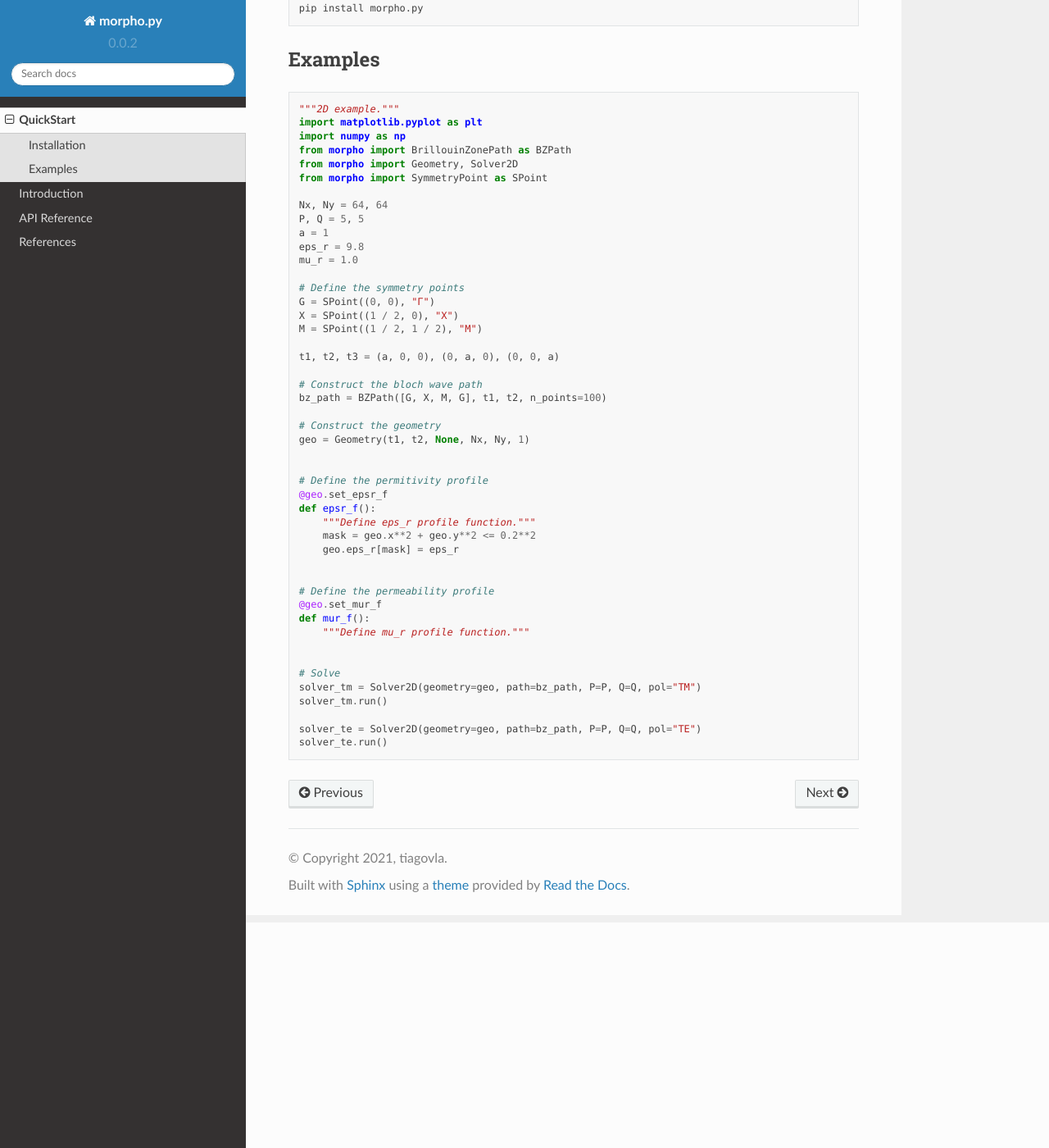
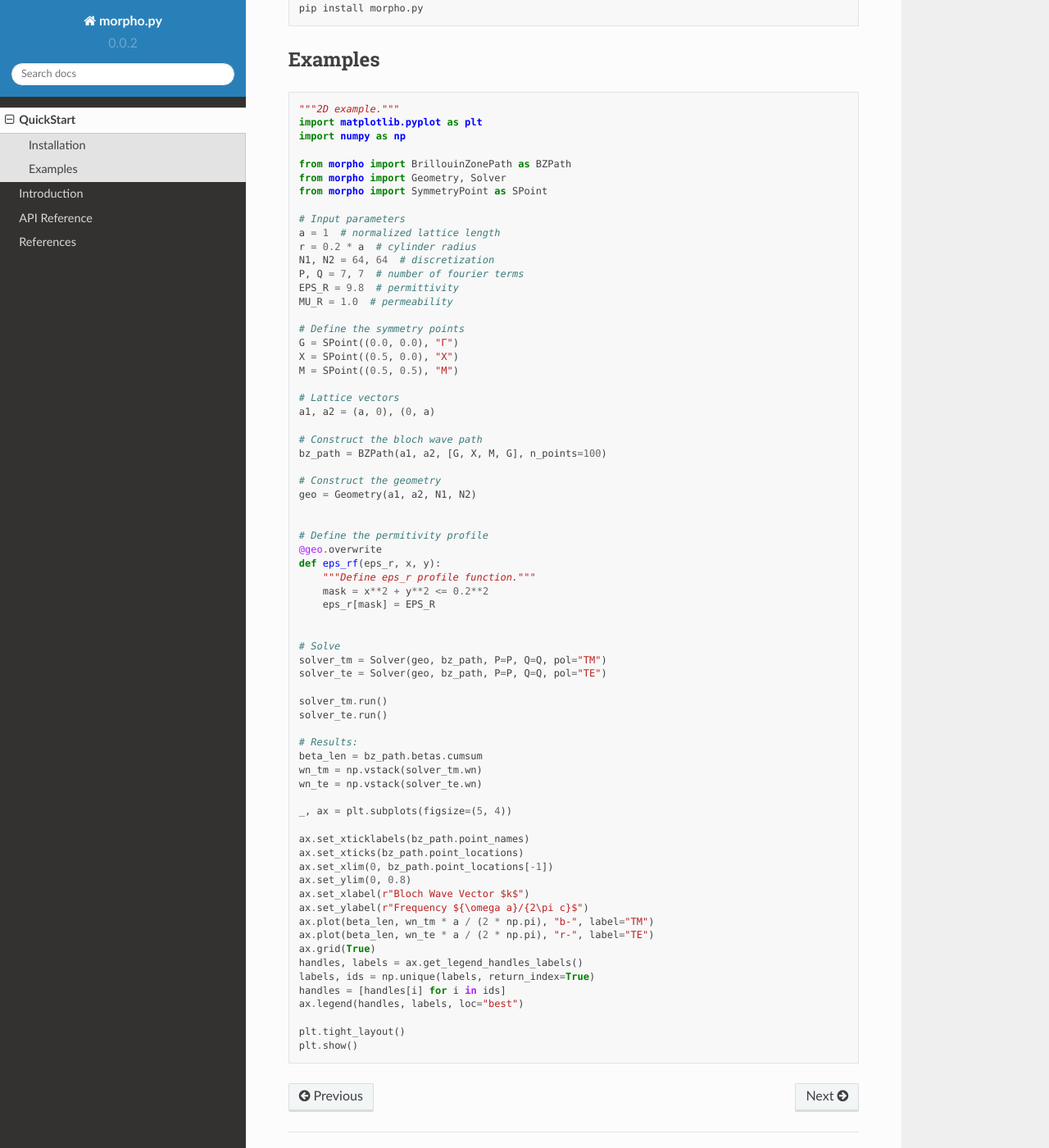
Before and after one commit to tiagovla/morpho.py, a Sphinx documentation site: the page built from docs/quickstart.rst, in a window 1280 px wide and 1400 px high, scrolled down 275 px. Shown: the whole window at 82% size. Built offline with Sphinx 7.4.7 and the Read the Docs theme 2.0.0, drawn with Linux system fonts in a browser that asks for light colours.

Commit message:
Updated docs example.

```diff
--- a/docs/quickstart.rst
+++ b/docs/quickstart.rst
@@ -15,50 +15,72 @@ Examples
 
 .. code-block:: python
 
-   """2D example."""
-   import matplotlib.pyplot as plt
-   import numpy as np
-   from morpho import BrillouinZonePath as BZPath
-   from morpho import Geometry, Solver2D
-   from morpho import SymmetryPoint as SPoint
+    """2D example."""
+    import matplotlib.pyplot as plt
+    import numpy as np
 
-   Nx, Ny = 64, 64
-   P, Q = 5, 5
-   a = 1
-   eps_r = 9.8
-   mu_r = 1.0
+    from morpho import BrillouinZonePath as BZPath
+    from morpho import Geometry, Solver
+    from morpho import SymmetryPoint as SPoint
 
-   # Define the symmetry points
-   G = SPoint((0, 0), "Γ")
-   X = SPoint((1 / 2, 0), "X")
-   M = SPoint((1 / 2, 1 / 2), "M")
+    # Input parameters
+    a = 1  # normalized lattice length
+    r = 0.2 * a  # cylinder radius
+    N1, N2 = 64, 64  # discretization
+    P, Q = 7, 7  # number of fourier terms
+    EPS_R = 9.8  # permittivity
+    MU_R = 1.0  # permeability
 
-   t1, t2, t3 = (a, 0, 0), (0, a, 0), (0, 0, a)
+    # Define the symmetry points
+    G = SPoint((0.0, 0.0), "Γ")
+    X = SPoint((0.5, 0.0), "X")
+    M = SPoint((0.5, 0.5), "M")
 
-   # Construct the bloch wave path
-   bz_path = BZPath([G, X, M, G], t1, t2, n_points=100)
+    # Lattice vectors
+    a1, a2 = (a, 0), (0, a)
 
-   # Construct the geometry
-   geo = Geometry(t1, t2, None, Nx, Ny, 1)
+    # Construct the bloch wave path
+    bz_path = BZPath(a1, a2, [G, X, M, G], n_points=100)
+
+    # Construct the geometry
+    geo = Geometry(a1, a2, N1, N2)
 
 
-   # Define the permitivity profile
-   @geo.set_epsr_f
-   def epsr_f():
-       """Define eps_r profile function."""
-       mask = geo.x**2 + geo.y**2 <= 0.2**2
-       geo.eps_r[mask] = eps_r
+    # Define the permitivity profile
+    @geo.overwrite
+    def eps_rf(eps_r, x, y):
+        """Define eps_r profile function."""
+        mask = x**2 + y**2 <= 0.2**2
+        eps_r[mask] = EPS_R
 
 
-   # Define the permeability profile
-   @geo.set_mur_f
-   def mur_f():
-       """Define mu_r profile function."""
+    # Solve
+    solver_tm = Solver(geo, bz_path, P=P, Q=Q, pol="TM")
+    solver_te = Solver(geo, bz_path, P=P, Q=Q, pol="TE")
 
+    solver_tm.run()
+    solver_te.run()
 
-   # Solve
-   solver_tm = Solver2D(geometry=geo, path=bz_path, P=P, Q=Q, pol="TM")
-   solver_tm.run()
+    # Results:
+    beta_len = bz_path.betas.cumsum
+    wn_tm = np.vstack(solver_tm.wn)
+    wn_te = np.vstack(solver_te.wn)
 
-   solver_te = Solver2D(geometry=geo, path=bz_path, P=P, Q=Q, pol="TE")
-   solver_te.run()
+    _, ax = plt.subplots(figsize=(5, 4))
+
+    ax.set_xticklabels(bz_path.point_names)
+    ax.set_xticks(bz_path.point_locations)
+    ax.set_xlim(0, bz_path.point_locations[-1])
+    ax.set_ylim(0, 0.8)
+    ax.set_xlabel(r"Bloch Wave Vector $k$")
+    ax.set_ylabel(r"Frequency ${\omega a}/{2\pi c}$")
+    ax.plot(beta_len, wn_tm * a / (2 * np.pi), "b-", label="TM")
+    ax.plot(beta_len, wn_te * a / (2 * np.pi), "r-", label="TE")
+    ax.grid(True)
+    handles, labels = ax.get_legend_handles_labels()
+    labels, ids = np.unique(labels, return_index=True)
+    handles = [handles[i] for i in ids]
+    ax.legend(handles, labels, loc="best")
+
+    plt.tight_layout()
+    plt.show()
```
